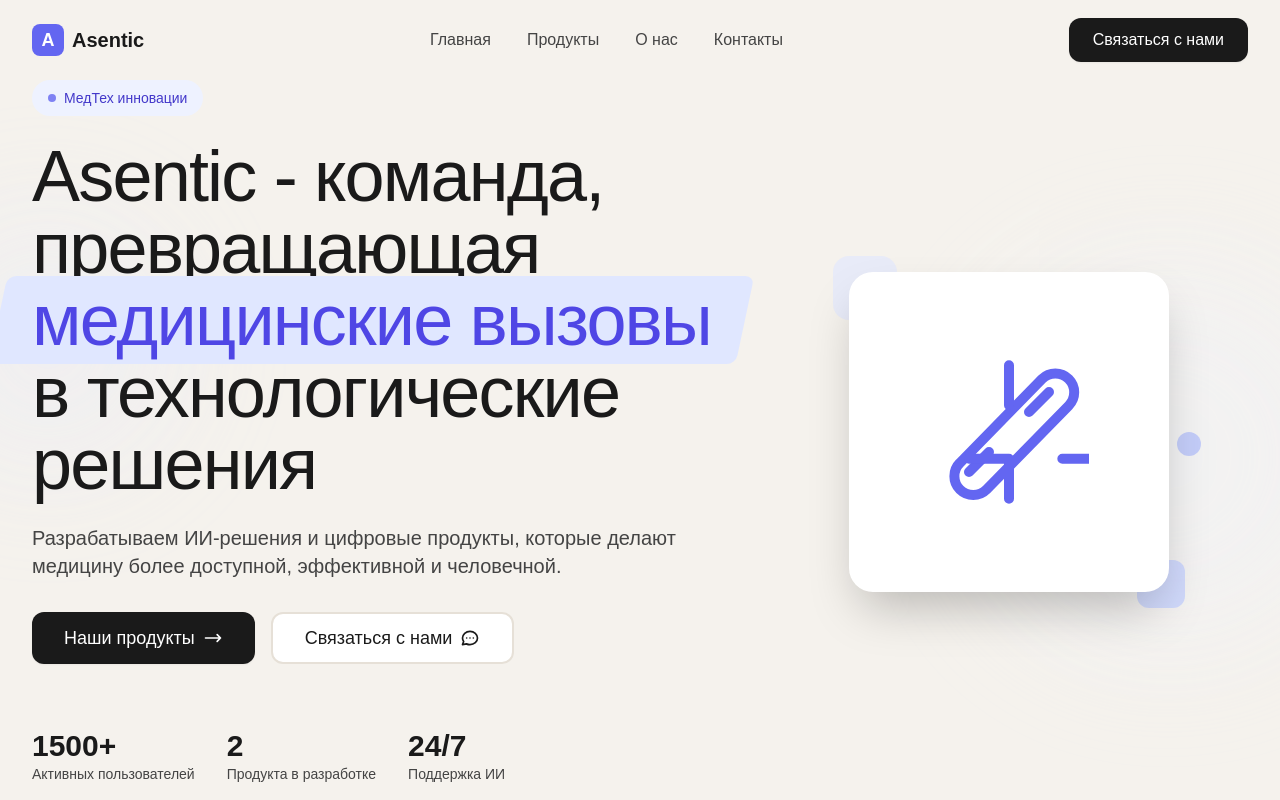
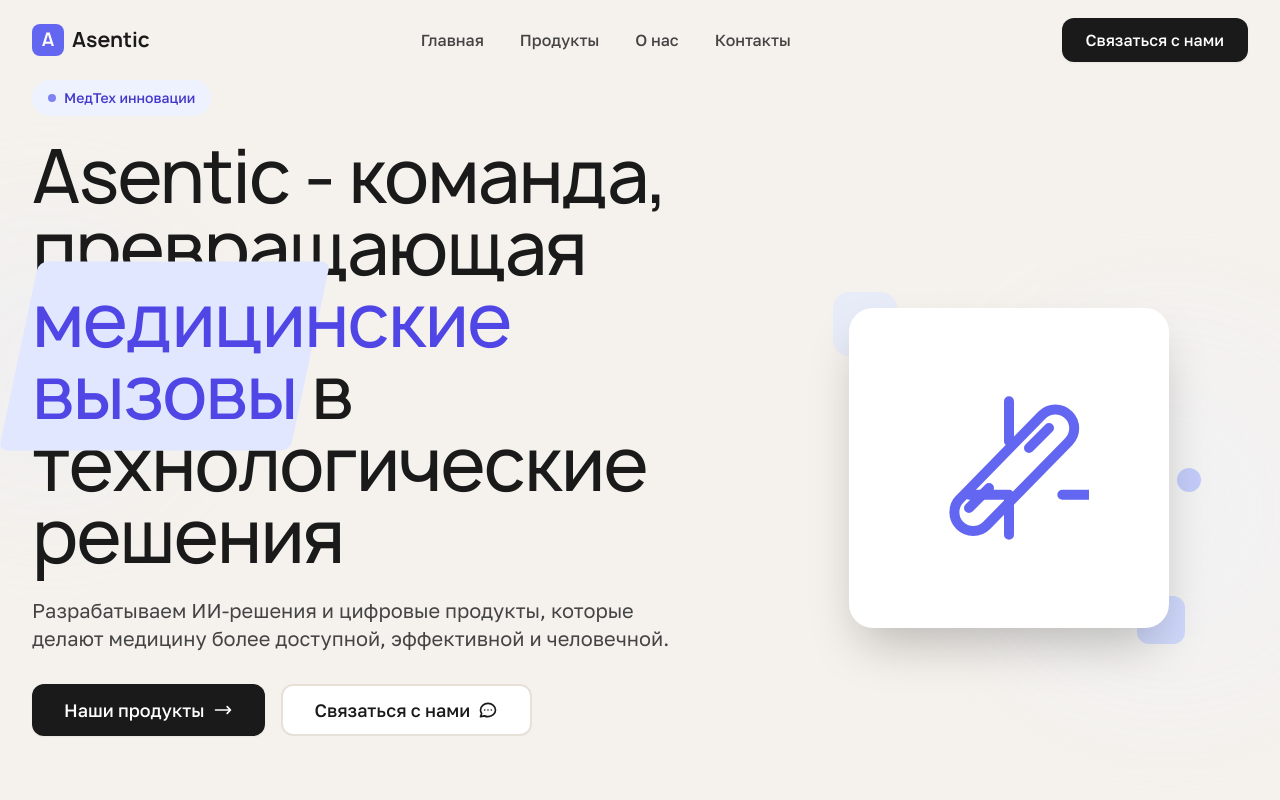
Before and after one commit to imnadsa/asentiq, a Next.js app: page / in a window 1280 px wide. Shown: the top 800 px of the page. Built offline with nearby package versions, Linux system fonts and the light colour scheme.

Commit message:
Update tailwind.config.js

```diff
--- a/tailwind.config.js
+++ b/tailwind.config.js
@@ -8,9 +8,13 @@
   theme: {
     extend: {
       fontFamily: {
-        'styrene-a': ['var(--font-styrene-a)', 'sans-serif'],
-        'styrene-b': ['var(--font-styrene-b)', 'sans-serif'],
-        'tiempo': ['var(--font-tiempo)', 'serif'],
+        'manrope': ['var(--font-manrope)', 'sans-serif'],
+        'golos-text': ['var(--font-golos-text)', 'sans-serif'],
+        'tiempo': ['var(--font-golos-text)', 'sans-serif'], // используем Golos для акцентов тоже
+
+        // Для обратной совместимости (можно удалить позже)
+        'styrene-a': ['var(--font-manrope)', 'sans-serif'],
+        'styrene-b': ['var(--font-golos-text)', 'sans-serif'],
       },
       colors: {
         // Anthropic inspired colors
```
